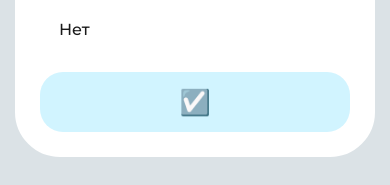
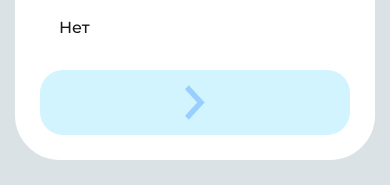
Before and after one commit to IvanZemsky/Vsuet-testing-page, a React (Create React App) app: page /#/ in a window 390 px wide. Both pictures are taken after a click on the button "Начать". Shown: the part 457-642 px from the top of the page. Built offline with nearby package versions, Linux system fonts and the light colour scheme.

Commit message:
right arrow icon

```diff
--- a/src/components/UI/NextQuestionBtn/NextQuestionBtn.jsx
+++ b/src/components/UI/NextQuestionBtn/NextQuestionBtn.jsx
@@ -1,5 +1,6 @@
 import React from "react";
 import styles from './NextQuestionBtn.module.css'
+import RightArrowIcon from './../icons/RightArrowIcon';
 
 const NextQuestionBtn = ({onNextQuestionClick, selectedAnswerIndex}) => {
    const isAnswerSelected = !selectedAnswerIndex;
@@ -10,7 +11,7 @@ const NextQuestionBtn = ({onNextQuestionClick, selectedAnswerIndex}) => {
          onClick={onNextQuestionClick}
          disabled={isAnswerSelected}
       >
-         ☑️
+         <RightArrowIcon />
       </button>
    );
 };
--- a/src/components/UI/NextQuestionBtn/NextQuestionBtn.module.css
+++ b/src/components/UI/NextQuestionBtn/NextQuestionBtn.module.css
@@ -11,7 +11,6 @@
 
 .nextQuestionBtn svg{
    width: 42px;
-   height: 74px;
    fill: var(--sea-blue);
    transition: 0.14s all linear;
 }
@@ -27,9 +26,11 @@
 @media screen and (max-width: 575px) {
    .nextQuestionBtn{
       width: 100%;
-      font-size: 25px;
+      padding: 15px;
       border-radius: 23px;
-      padding: 15px;
+   }
+   .nextQuestionBtn svg{
+      width: 20px;
    }
 }
 
--- /dev/null
+++ b/src/components/UI/icons/RightArrowIcon.jsx
@@ -0,0 +1,17 @@
+import React, { memo } from "react";
+
+const RightArrowIcon = memo(() => {
+   return (
+      <svg
+         viewBox="0 0 42 74"
+         fill="black"
+         xmlns="http://www.w3.org/2000/svg"
+      >
+         <path
+            d="M25.6692 36.888L0.0351562 9.14326L7.83682 0.699203L41.2725 36.888L7.83682 73.0768L0.0351562 64.6328L25.6692 36.888Z"
+         />
+      </svg>
+   );
+});
+
+export default RightArrowIcon;
```
Also changed, not shown: src/assets/fonts/Montserrat/safar-safarov-koOdUvfGr4c-unsplash.jpg (deleted).
